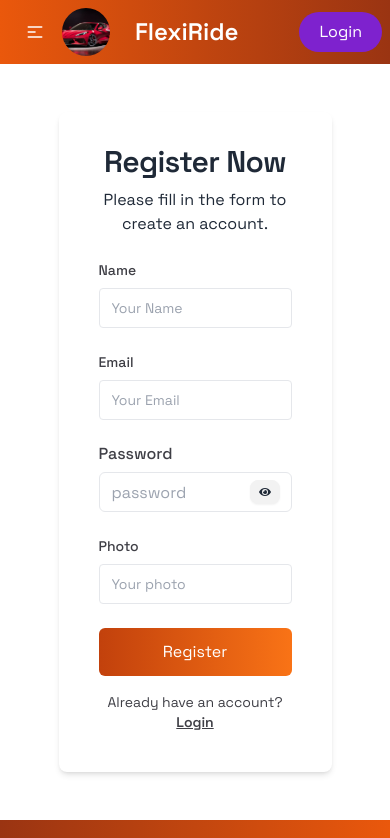
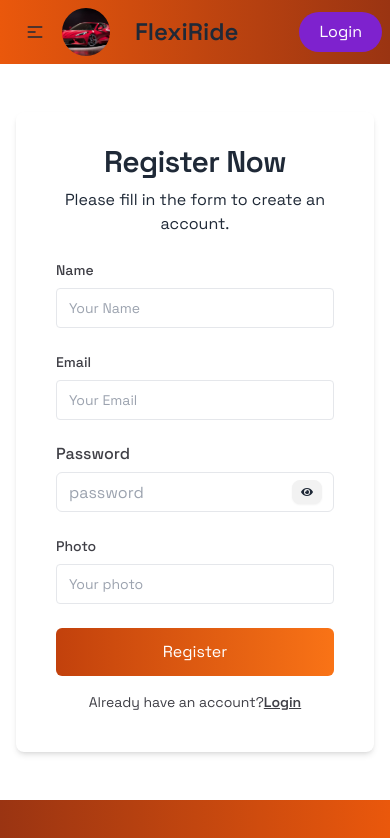
Before and after one commit to mitu058/car-rental-client, a React (Vite) app: page /register in a window 390 px wide. Shown: the top 838 px of the page. Built offline with nearby package versions, Linux system fonts and the light colour scheme; no server answers.

Commit message:
responsive login page for mobile view

```diff
--- a/src/components/Navbar.jsx
+++ b/src/components/Navbar.jsx
@@ -39,7 +39,7 @@ const Navbar = () => {
 
   return (
     <div className="sticky top-0 z-50">
-      <div className="navbar bg-gradient-to-r from-orange-800 to-orange-600 hover:from-orange-600 hover:to-orange-800 text-white">
+      <div className="navbar bg-gradient-to-r from-orange-800 to-orange-600 hover:from-orange-600 hover:to-orange-800 lg:text-white">
         <div className="navbar-start">
           <div className="dropdown">
             <div
--- a/src/pages/Login.jsx
+++ b/src/pages/Login.jsx
@@ -52,7 +52,7 @@ const Login = () => {
   };
 
   return (
-    <div className="my-14 flex-col lg:flex justify-between w-[80%] mx-auto items-center">
+    <div className="my-14 flex-col lg:flex justify-between px-4 lg:w-[80%] mx-auto items-center">
       <div className="mx-auto w-full max-w-md space-y-4 rounded-lg border  bg-white p-10 shadow-lg dark:border-zinc-700 dark:bg-zinc-900">
         <h1 className="text-3xl text-center font-semibold">Login</h1>
         <form onSubmit={handelLogin} action="#" className="space-y-6">
--- a/src/pages/Register.jsx
+++ b/src/pages/Register.jsx
@@ -61,7 +61,7 @@ const handelRegister = e =>{
 
 
   return (
-    <div className="flex justify-center  w-[70%] mx-auto my-12">
+    <div className="flex justify-center px-4 lg:w-[70%] mx-auto my-12">
   <div>
 
       </div>
```
